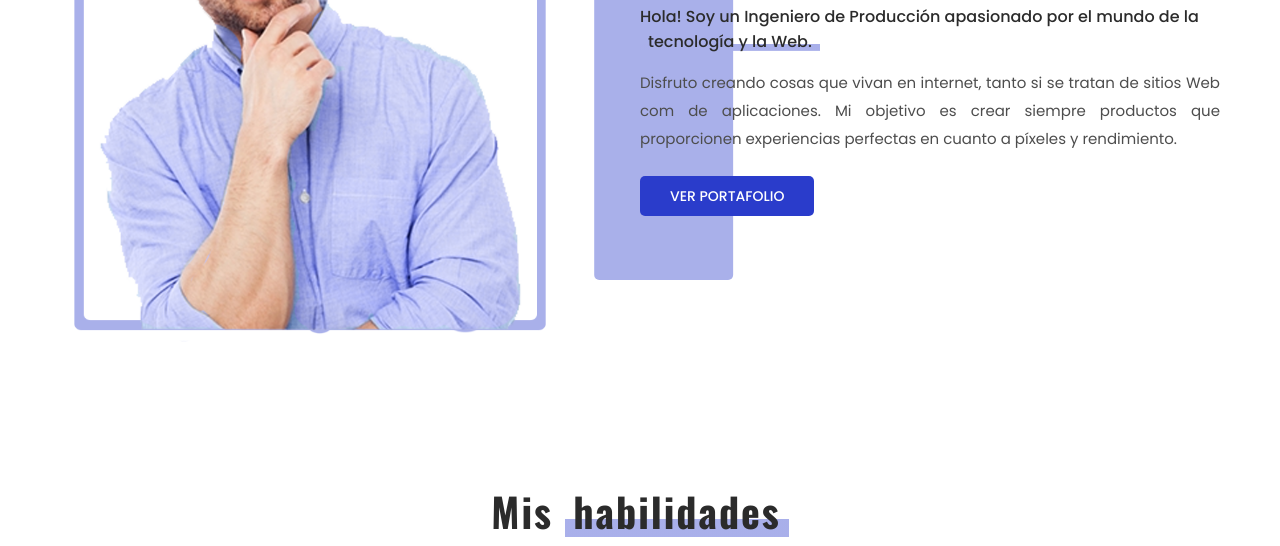
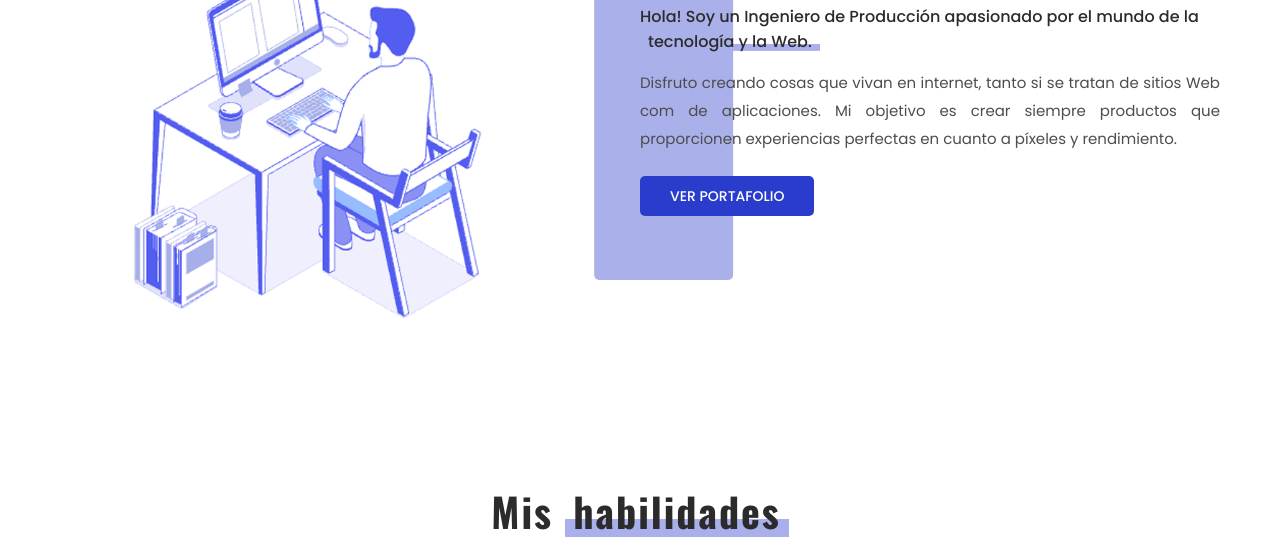
Before and after one commit to jibrantannous/jibrantannous.github.io, a plain HTML site: page index.html in a window 1280 px wide. Shown: the part 1004-1550 px from the top of the page. Drawn offline with nearby package versions, Linux system fonts and the light colour scheme.

Commit message:
jt-ft: Cambio de foto de About por ilustración

```diff
--- a/index.html
+++ b/index.html
@@ -110,7 +110,7 @@
                 <div class="about__container">
                     <div class="about__box">
                         <figure class="about__figure">
-                            <img class="about__figureImg" src="./src/img/2nd.png" alt="Imagen de perfil">
+                            <img class="about__figureImg" src="./src/img/2nd02.png" alt="Imagen de perfil">
                         </figure>
                     </div>
                     <div class="about__box">
```
Also changed, not shown: src/img/2nd01.png (added), src/img/2nd02.png (added).
